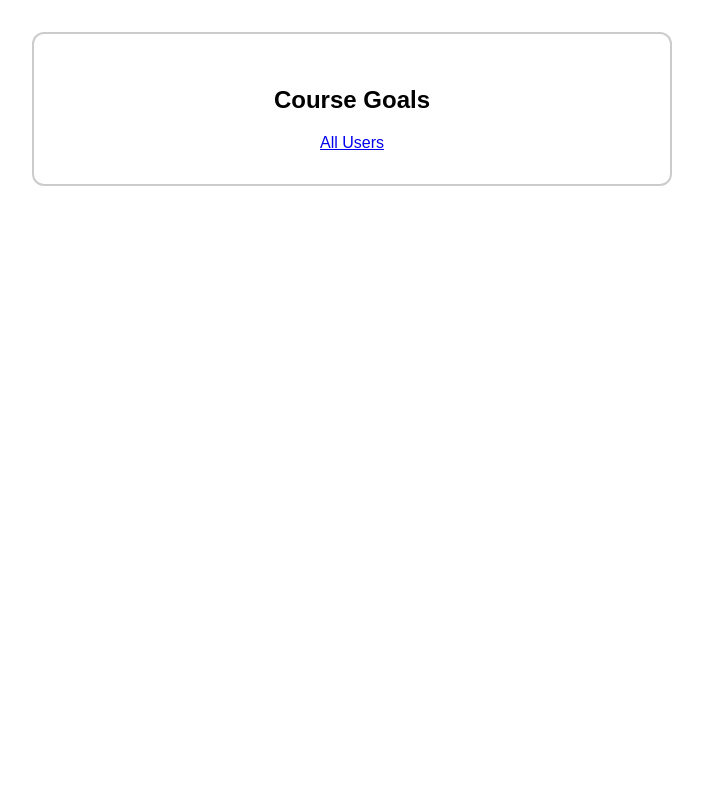
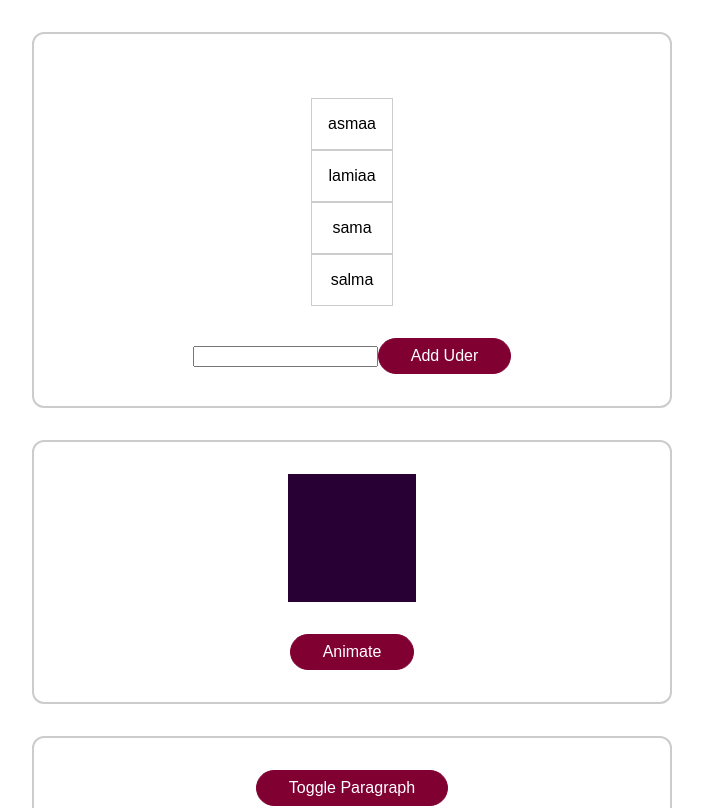
Before and after one commit to asmaaadel0/Animation-Vue-Project, a Vue app: page /goals in a window 1280 px wide. Shown: the top 808 px of the page, without its empty margins (288-991 px from the left). Built offline with nearby package versions, Linux system fonts and the light colour scheme.

Commit message:
add some animation, styling

```diff
--- a/src/App.vue
+++ b/src/App.vue
@@ -1,5 +1,5 @@
 <template>
-  <!-- <div class="container">
+  <div class="container">
   <list-data></list-data>
 </div>
   <div class="container">
@@ -26,7 +26,7 @@
   </base-modal>
   <div class="container">
     <button @click="showDialog">Show Dialog</button>
-  </div> -->
+  </div>
   <router-view v-slot="slotProps">
     <transition name="fade-button" mode="out-in">
       <component :is="slotProps.Component"></component>
@@ -35,10 +35,10 @@
 </template>
 
 <script>
-// import ListData from './components/ListData.vue';
+import ListData from './components/ListData.vue';
 export default {
   components: {
-    // ListData,
+    ListData,
   },
   data() {
     return {
@@ -60,12 +60,12 @@ export default {
       console.log(el);
     },
     beforeEnter(el) {
-      console.log('beforeEnter()');
+      console.log("beforeEnter()");
       console.log(el);
       el.style.opacity = 0;
     },
     enter(el, done) {
-      console.log('enter');
+      console.log("enter");
       console.log(el);
       let round = 1;
       this.enterInterval = setInterval(() => {
@@ -78,16 +78,16 @@ export default {
       }, 20);
     },
     afterEnter(el) {
-      console.log('afterEnter');
+      console.log("afterEnter");
       console.log(el);
     },
     beforeLeave(el) {
-      console.log('beforeLeave()');
+      console.log("beforeLeave()");
       console.log(el);
       el.style.opacity = 1;
     },
     leave(el, done) {
-      console.log('leave()');
+      console.log("leave()");
       console.log(el);
       let round = 1;
       this.leaveInterval = setInterval(() => {
@@ -100,7 +100,7 @@ export default {
       }, 20);
     },
     afterLeave(el) {
-      console.log('afterLeave()');
+      console.log("afterLeave()");
       console.log(el);
     },
     showUsers() {
@@ -228,18 +228,19 @@ button:active {
   opacity: 1;
 }
 
-.route-enter-from {}
+/* .route-enter-from {
+} */
 
 .route-enter-active {
   animation: slide-fade 0.4s ease-out;
 }
 
-.route-enter-to {}
+/* .route-enter-to {
+} */
 
 .route-leave-active {
   animation: slide-fade 0.4s ease-in;
 }
-
 
 @keyframes slide-fade {
   0% {
--- a/src/components/ListData.vue
+++ b/src/components/ListData.vue
@@ -15,7 +15,7 @@
 export default {
     data() {
         return {
-            users: ['asmaa', 'lamiaa', 'adel', 'sama', 'salma']
+            users: ['asmaa', 'lamiaa', 'sama', 'salma']
         }
     },
     methods: {
--- a/src/pages/AllUsers.vue
+++ b/src/pages/AllUsers.vue
@@ -4,3 +4,18 @@
         <router-link to="/goals">Course Goals</router-link>
     </div>
 </template>
+<style scoped>
+a {
+    text-decoration: none;
+    color: #c6086d;
+    display: inline-block;
+    padding: 0.75rem 1.5rem;
+    border: 1px solid transparent;
+}
+
+a:active,
+a:hover,
+a.router-link-active {
+    border: 1px solid #c6086d;
+}
+</style>
--- a/src/pages/CourseGoals.vue
+++ b/src/pages/CourseGoals.vue
@@ -4,3 +4,18 @@
         <router-link to="/">All Users</router-link>
     </div>
 </template>
+<style scoped>
+a {
+    text-decoration: none;
+    color: #c6086d;
+    display: inline-block;
+    padding: 0.75rem 1.5rem;
+    border: 1px solid transparent;
+}
+
+a:active,
+a:hover,
+a.router-link-active {
+    border: 1px solid #c6086d;
+}
+</style>
```
